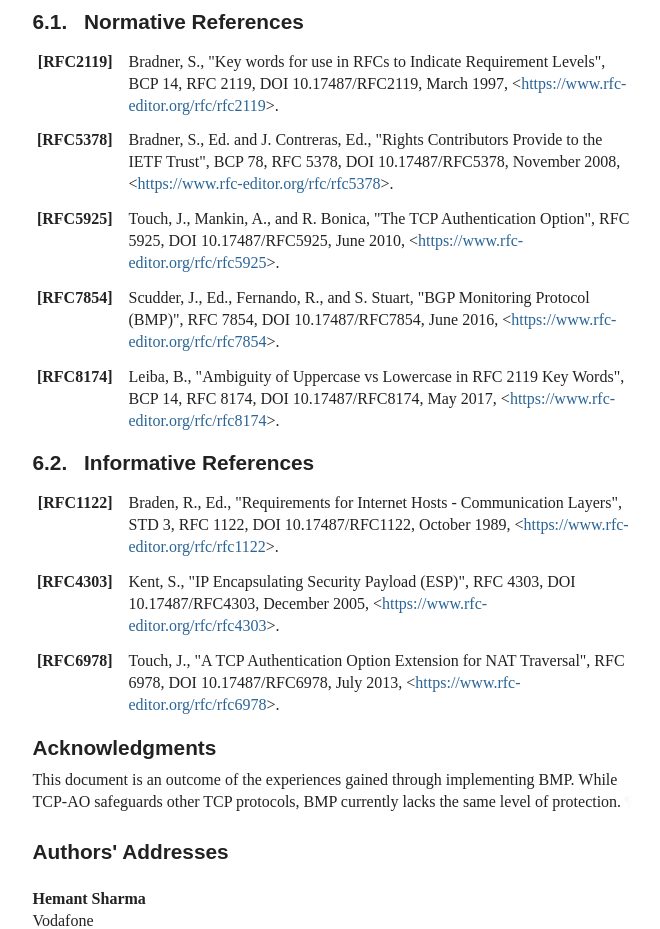
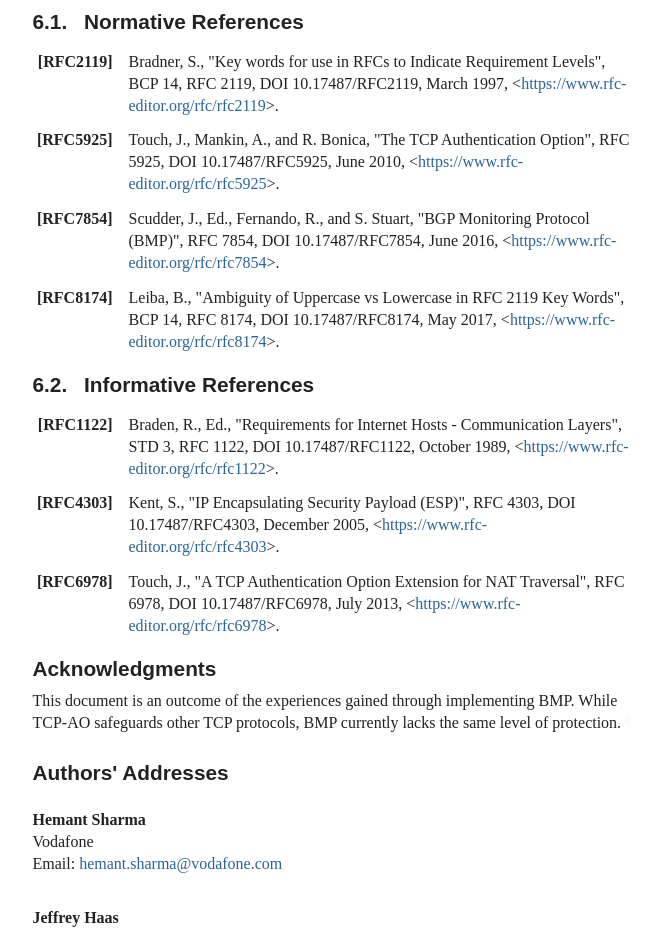
Before and after one commit to hmntsharma/draft-ietf-grow-bmp-tcp-ao, a plain HTML site: page draft-ietf-grow-bmp-tcp-ao.html in a window 1280 px wide. Shown: the part 1960-2889 px from the top of the page, without its empty margins (92-752 px from the left). Drawn offline with Linux system fonts and the light colour scheme; a web font is replaced by a local one.

Commit message:
Script updating gh-pages from da11b8c. [ci skip]

```diff
--- a/draft-ietf-grow-bmp-tcp-ao.html
+++ b/draft-ietf-grow-bmp-tcp-ao.html
@@ -1237,10 +1237,6 @@ all capitals, as shown here.<a href="#section-1-1" class="pilcrow">¶</a></p>
         <dd>
 <span class="refAuthor">Bradner, S.</span>, <span class="refTitle">"Key words for use in RFCs to Indicate Requirement Levels"</span>, <span class="seriesInfo">BCP 14</span>, <span class="seriesInfo">RFC 2119</span>, <span class="seriesInfo">DOI 10.17487/RFC2119</span>, <time datetime="1997-03" class="refDate">March 1997</time>, <span>&lt;<a href="https://www.rfc-editor.org/rfc/rfc2119">https://www.rfc-editor.org/rfc/rfc2119</a>&gt;</span>. </dd>
 <dd class="break"></dd>
-<dt id="RFC5378">[RFC5378]</dt>
-        <dd>
-<span class="refAuthor">Bradner, S., Ed.</span> and <span class="refAuthor">J. Contreras, Ed.</span>, <span class="refTitle">"Rights Contributors Provide to the IETF Trust"</span>, <span class="seriesInfo">BCP 78</span>, <span class="seriesInfo">RFC 5378</span>, <span class="seriesInfo">DOI 10.17487/RFC5378</span>, <time datetime="2008-11" class="refDate">November 2008</time>, <span>&lt;<a href="https://www.rfc-editor.org/rfc/rfc5378">https://www.rfc-editor.org/rfc/rfc5378</a>&gt;</span>. </dd>
-<dd class="break"></dd>
 <dt id="RFC5925">[RFC5925]</dt>
         <dd>
 <span class="refAuthor">Touch, J.</span>, <span class="refAuthor">Mankin, A.</span>, and <span class="refAuthor">R. Bonica</span>, <span class="refTitle">"The TCP Authentication Option"</span>, <span class="seriesInfo">RFC 5925</span>, <span class="seriesInfo">DOI 10.17487/RFC5925</span>, <time datetime="2010-06" class="refDate">June 2010</time>, <span>&lt;<a href="https://www.rfc-editor.org/rfc/rfc5925">https://www.rfc-editor.org/rfc/rfc5925</a>&gt;</span>. </dd>
```
Also changed, not shown: draft-ietf-grow-bmp-tcp-ao.txt.
